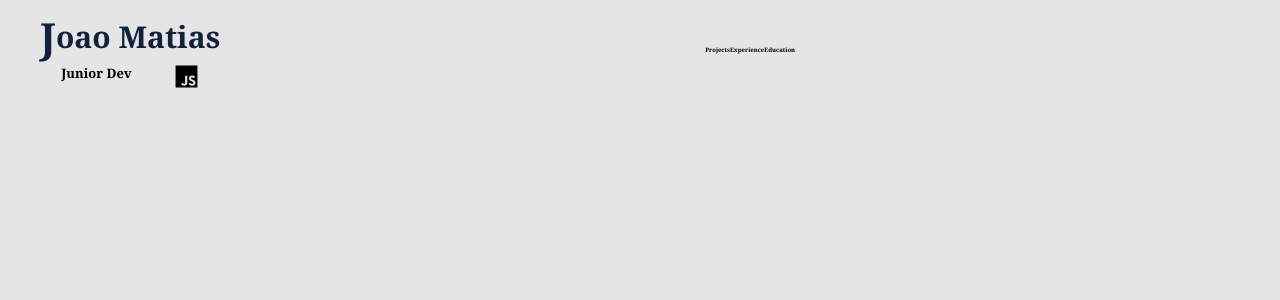
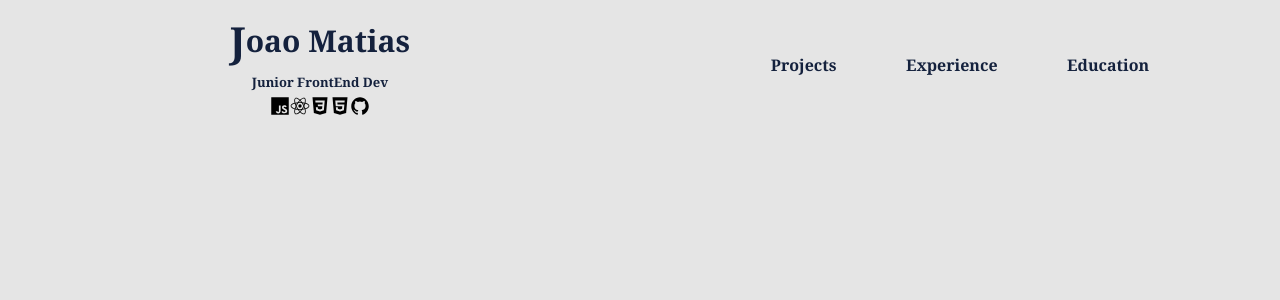
Before and after one commit to Joao-Matias/my-cv, a React (Create React App) app: page / in a window 1280 px wide. Shown: the top 300 px of the page. Built offline with nearby package versions, Linux system fonts and the light colour scheme.

Commit message:
Nav element created

```diff
--- a/package.json
+++ b/package.json
@@ -3,9 +3,11 @@
   "version": "0.1.0",
   "private": true,
   "dependencies": {
+    "@ionic/react": "^7.2.2",
     "@testing-library/jest-dom": "^5.17.0",
     "@testing-library/react": "^13.4.0",
     "@testing-library/user-event": "^13.5.0",
+    "ionicons": "^7.1.2",
     "react": "^18.2.0",
     "react-dom": "^18.2.0",
     "react-ionicons": "^4.2.1",
--- a/src/components/landing/landing.component.jsx
+++ b/src/components/landing/landing.component.jsx
@@ -1,41 +1,13 @@
 import style from './landing.module.css';
-import jsLogo from '../../img/logo-javascript.svg';
-import reactLogo from '../../img/logo-react.svg';
-import cssLogo from '../../img/logo-css3.svg';
-import htmlLogo from '../../img/logo-html5.svg';
-import gitLogo from '../../img/logo-github.svg';
+
+import Nav from '../nav';
 
 const Landing = () => {
   return (
-    <section className={style.landingContainer}>
-      <nav className={style.landingNav}>
-        <div className={style.landingNavNameBox}>
-          <div className={style.landingNavName}>
-            <h3 className={style.landingNavNameFirst}>J</h3>
-            <h3 className={style.landingNavNameRest}>oao Matias</h3>
-          </div>
-
-          <div className={style.landingNavJobBox}>
-            <h3 className={style.landingNavJob}>Junior Dev</h3>
-            <h5 className={style.landingNavJobTech}>
-              <img src={jsLogo} height='25px' width='25px' />
-            </h5>
-          </div>
-        </div>
-
-        <div className={style.landingNavMenu}>
-          <div>
-            <h4 className={style.landingMenuTitles}>Projects</h4>
-          </div>
-          <div>
-            <h4 className={style.landingMenuTitles}>Experience</h4>
-          </div>
-          <div>
-            <h4 className={style.landingMenuTitles}>Education</h4>
-          </div>
-        </div>
-      </nav>
-    </section>
+    <header className={style.landingContainer}>
+      <Nav />
+      <section></section>
+    </header>
   );
 };
 
--- a/src/components/landing/landing.module.css
+++ b/src/components/landing/landing.module.css
@@ -3,62 +3,3 @@
   width: 100%;
   height: 100vh;
 }
-
-.landingNav {
-  display: flex;
-
-  width: 100%;
-  height: 10rem;
-
-  justify-content: center;
-  align-items: center;
-}
-
-.landingNavNameBox {
-  display: flex;
-  flex-direction: column;
-  align-items: center;
-  margin: 0;
-  margin-left: 4rem;
-}
-
-.landingNavName {
-  display: flex;
-  align-items: center;
-}
-
-.landingNavNameFirst {
-  font-size: 4rem;
-}
-
-.landingNavNameRest {
-  font-size: 3rem;
-}
-
-.landingNavJobBox {
-  display: flex;
-
-  width: 100%;
-
-  justify-content: space-between;
-}
-
-.landingNavJob {
-  font-size: 1.3rem;
-}
-
-.landingNavMenu {
-  display: flex;
-}
-
-.landingMenuTitles {
-}
-
-.landingNavNameFirst,
-.landingNavNameRest {
-  color: #14213d;
-}
-
-.js {
-  font-size: 2rem;
-}
--- /dev/null
+++ b/src/components/nav/index.js
@@ -0,0 +1 @@
+export { default } from './nav.component';
--- /dev/null
+++ b/src/components/nav/nav.component.jsx
@@ -0,0 +1,65 @@
+import style from './nav.module.css';
+
+import jsLogo from '../../img/logo-javascript.svg';
+import reactLogo from '../../img/logo-react.svg';
+import cssLogo from '../../img/logo-css3.svg';
+import htmlLogo from '../../img/logo-html5.svg';
+import gitLogo from '../../img/logo-github.svg';
+
+const Nav = () => {
+  return (
+    <nav className={style.landingNav}>
+      <div className={style.landingNavNameBox}>
+        <div className={style.landingNavName}>
+          <h3 className={style.landingNavNameFirst}>J</h3>
+          <h3 className={style.landingNavNameRest}>oao Matias</h3>
+        </div>
+
+        <div className={style.landingNavJobBox}>
+          <h3 className={style.landingNavJob}>Junior FrontEnd Dev</h3>
+          <div className={style.landingNavJobTech}>
+            <img
+              src={jsLogo}
+              alt='Javascript Logo'
+              className={style.landingNavJobTechLogos}
+            />
+            <img
+              src={reactLogo}
+              alt='React Logo'
+              className={style.landingNavJobTechLogos}
+            />
+            <img
+              src={cssLogo}
+              alt='Css Logo'
+              className={style.landingNavJobTechLogos}
+            />
+            <img
+              src={htmlLogo}
+              alt='HTML Logo'
+              className={style.landingNavJobTechLogos}
+            />
+            <img
+              src={gitLogo}
+              alt='GitHub Logo'
+              className={style.landingNavJobTechLogos}
+            />
+          </div>
+        </div>
+      </div>
+
+      <div className={style.landingNavMenu}>
+        <div>
+          <h4 className={style.landingMenuTitles}>Projects</h4>
+        </div>
+        <div>
+          <h4 className={style.landingMenuTitles}>Experience</h4>
+        </div>
+        <div>
+          <h4 className={style.landingMenuTitles}>Education</h4>
+        </div>
+      </div>
+    </nav>
+  );
+};
+
+export default Nav;
--- /dev/null
+++ b/src/components/nav/nav.module.css
@@ -0,0 +1,71 @@
+.landingNav {
+  display: flex;
+
+  width: 100%;
+  height: 13rem;
+
+  justify-content: center;
+  align-items: center;
+}
+
+.landingNavNameBox {
+  display: flex;
+  flex-direction: column;
+  align-items: center;
+  margin: 0;
+
+  width: 50%;
+
+  gap: 0.5rem;
+}
+
+.landingNavName {
+  display: flex;
+  align-items: center;
+}
+
+.landingNavNameFirst {
+  font-size: 4rem;
+}
+
+.landingNavNameRest {
+  font-size: 3rem;
+}
+
+.landingNavJobBox {
+  display: flex;
+  flex-direction: column;
+
+  width: 100%;
+
+  justify-content: space-between;
+  align-items: center;
+
+  gap: 0.5rem;
+}
+
+.landingNavJob {
+  font-size: 1.3rem;
+}
+
+.landingNavNameFirst,
+.landingNavNameRest,
+.landingNavJob,
+.landingMenuTitles {
+  color: #14213d;
+}
+
+.landingNavJobTechLogos {
+  font-size: 2rem;
+  width: 2rem;
+}
+
+.landingNavMenu {
+  display: flex;
+
+  width: 35%;
+}
+
+.landingMenuTitles {
+  font-size: 1.6rem;
+}
```
Also changed, not shown: src/img/JMatias pic.jpg (added), 1 other file (tests, documents, lock files or other folders).
